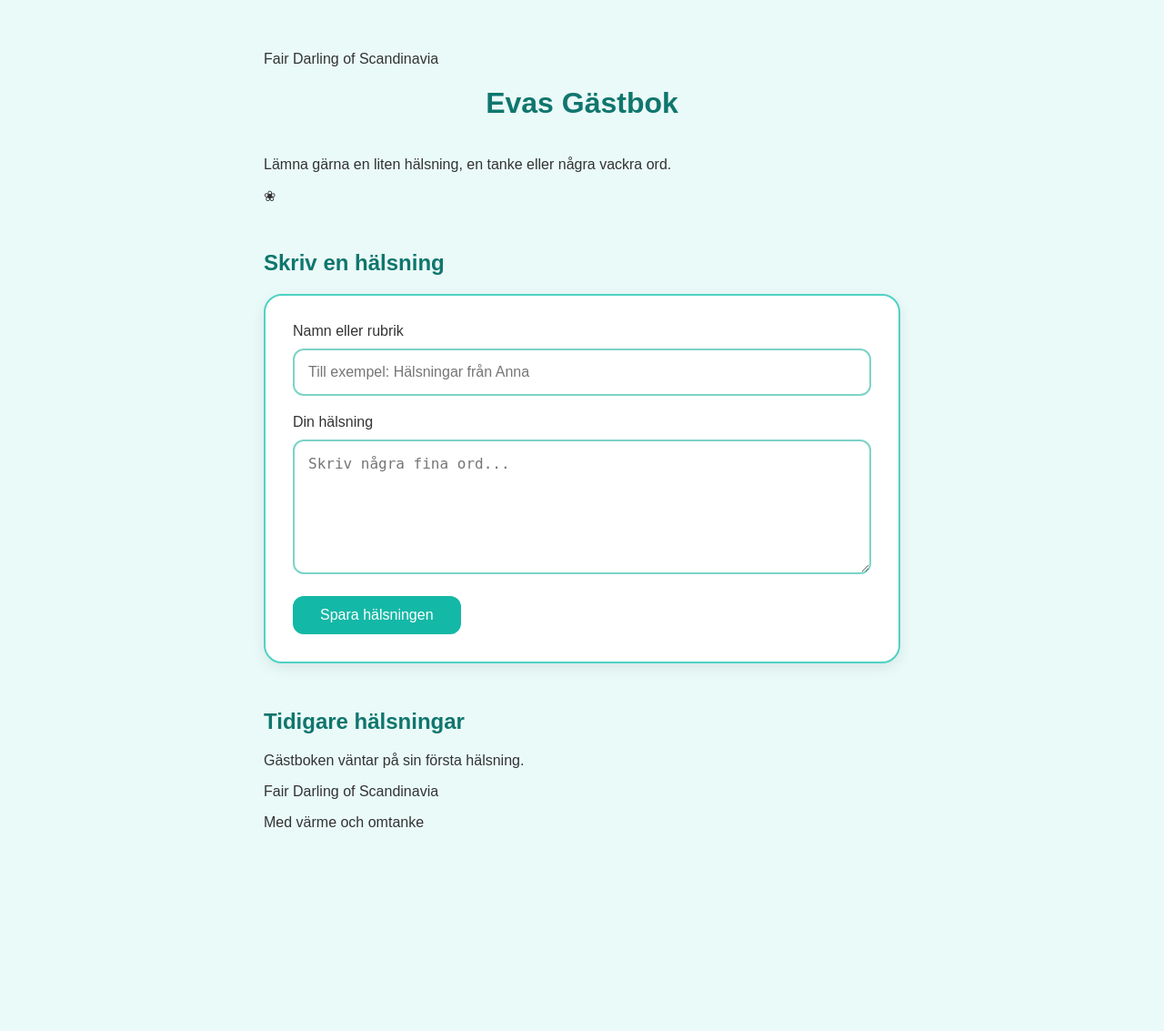
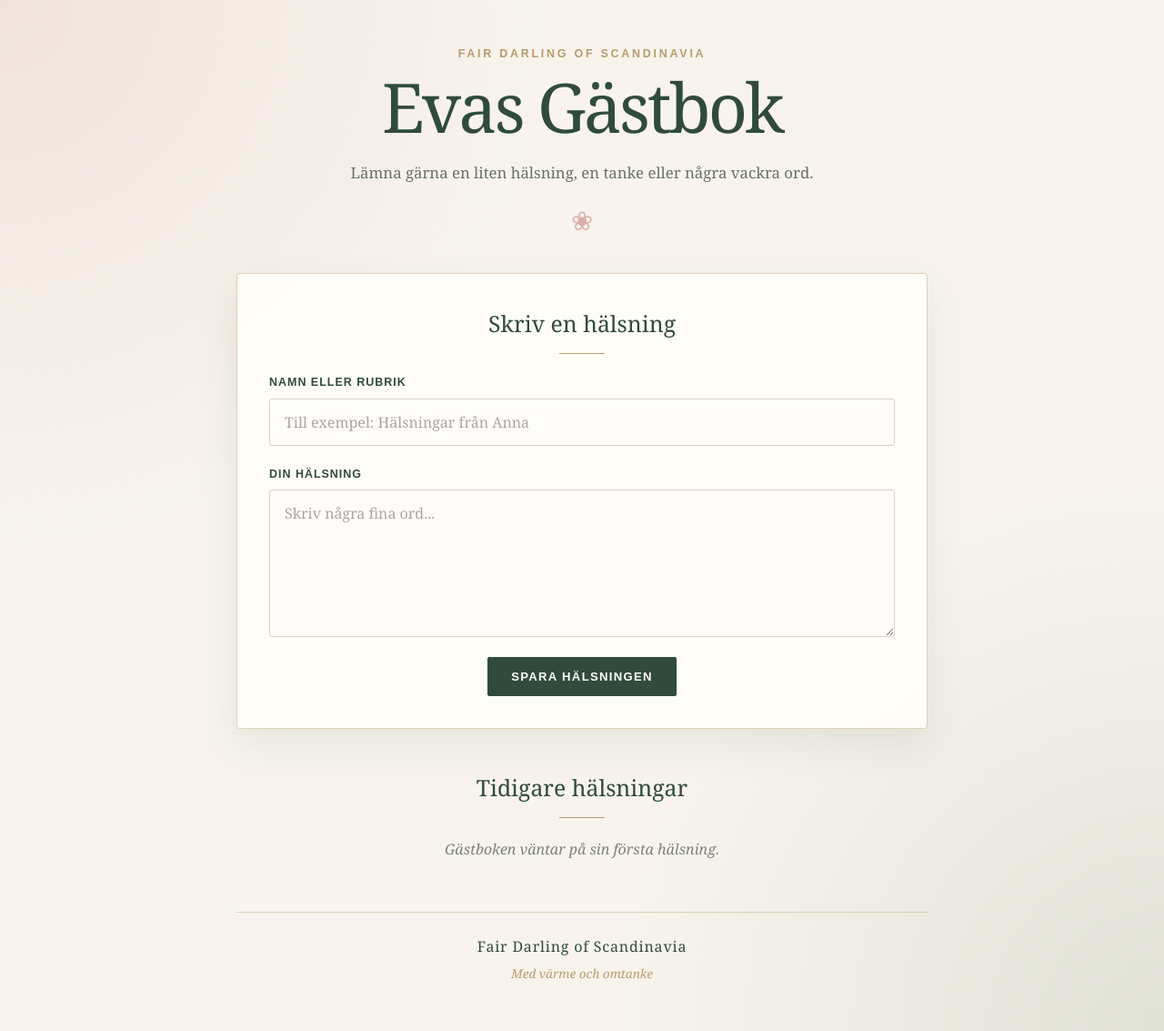
Before and after one commit to ecosunflower/guestbook, a Flask app: page / in a window 1280 px wide. Shown: the whole page at 91% size. Before the commit the page ends 909 px from the top, so only its background shows below. Run offline with Flask 3, Linux system fonts and the light colour scheme; data that the repository does not hold is empty.

Commit message:
Refactor CSS variables and styles for consistency
Ändrar utseendet! ! !

```diff
--- a/static/style.css
+++ b/static/style.css
@@ -1,113 +1,307 @@
-/* ===== Allmänt ===== */
+/* ===== Färger och grundinställningar ===== */
+
+:root {
+    --cream: #f8f4ed;
+    --paper: #fffdf9;
+    --forest: #304b3b;
+    --sage: #8d9d87;
+    --blush: #d9afa9;
+    --soft-blush: #f1ded9;
+    --gold: #b79b6c;
+    --text: #3f463f;
+}
+
+* {
+    box-sizing: border-box;
+}
 
 body {
-    background: #eafaf8;
-    font-family: Arial, Helvetica, sans-serif;
-    color: #333;
+    min-height: 100vh;
     margin: 0;
-    padding: 40px;
+    padding: 50px 20px;
+
+    background:
+        radial-gradient(
+            circle at top left,
+            rgba(217, 175, 169, 0.25),
+            transparent 35%
+        ),
+        radial-gradient(
+            circle at bottom right,
+            rgba(141, 157, 135, 0.22),
+            transparent 35%
+        ),
+        var(--cream);
+
+    color: var(--text);
+    font-family:
+        Georgia,
+        "Times New Roman",
+        serif;
+    line-height: 1.6;
 }
 
+/* ===== Sidans behållare ===== */
+
 .container {
-    width: 700px;
-    margin: auto;
+    width: min(100%, 760px);
+    margin: 0 auto;
+}
+
+/* ===== Sidhuvud ===== */
+
+.hero {
+    margin-bottom: 35px;
+    text-align: center;
+}
+
+.brand-name {
+    margin: 0 0 8px;
+
+    color: var(--gold);
+    font-family:
+        Arial,
+        Helvetica,
+        sans-serif;
+    font-size: 0.78rem;
+    font-weight: 600;
+    letter-spacing: 0.22em;
+    text-transform: uppercase;
+}
+
+h1 {
+    margin: 0;
+
+    color: var(--forest);
+    font-size: clamp(2.6rem, 8vw, 4.7rem);
+    font-weight: normal;
+    letter-spacing: -0.04em;
+    line-height: 1.05;
+}
+
+.intro {
+    max-width: 520px;
+    margin: 20px auto 0;
+
+    color: #677067;
+    font-size: 1.05rem;
+}
+
+.flower {
+    margin-top: 15px;
+
+    color: var(--blush);
+    font-size: 1.8rem;
 }
 
 /* ===== Rubriker ===== */
 
-h1 {
+h2 {
+    margin: 0 0 22px;
+
+    color: var(--forest);
+    font-size: 1.55rem;
+    font-weight: normal;
     text-align: center;
-    color: #0f766e;
-    margin-bottom: 40px;
 }
 
-h2 {
-    color: #0f766e;
-    margin-top: 50px;
+h2::after {
+    display: block;
+    width: 50px;
+    height: 1px;
+    margin: 12px auto 0;
+
+    background: var(--gold);
+    content: "";
 }
 
-/* ===== Formulär ===== */
+/* ===== Formulärskort ===== */
+
+.guestbook-form {
+    margin-bottom: 45px;
+    padding: 35px;
+
+    background: rgba(255, 253, 249, 0.94);
+    border: 1px solid rgba(183, 155, 108, 0.45);
+    border-radius: 4px;
+    box-shadow: 0 18px 45px rgba(48, 75, 59, 0.09);
+}
 
 form {
-    background: white;
-    padding: 30px;
-    border-radius: 20px;
-    border: 2px solid #4fd1c5;
-    box-shadow: 0 5px 15px rgba(0,0,0,0.08);
+    display: flex;
+    flex-direction: column;
+}
+
+label {
+    margin: 0 0 7px;
+
+    color: var(--forest);
+    font-family:
+        Arial,
+        Helvetica,
+        sans-serif;
+    font-size: 0.78rem;
+    font-weight: 600;
+    letter-spacing: 0.08em;
+    text-transform: uppercase;
 }
 
 input,
 textarea {
     width: 100%;
-    padding: 15px;
-    margin-top: 10px;
-    margin-bottom: 20px;
+    margin-bottom: 22px;
+    padding: 14px 16px;
 
-    border: 2px solid #7dd3c7;
-    border-radius: 12px;
+    background: var(--paper);
+    border: 1px solid #d8d1c5;
+    border-radius: 3px;
+    color: var(--text);
+    font-family:
+        Georgia,
+        "Times New Roman",
+        serif;
+    font-size: 1rem;
+    outline: none;
+    transition:
+        border-color 0.2s ease,
+        box-shadow 0.2s ease;
+}
 
-    font-size: 16px;
-    box-sizing: border-box;
-
-    outline: none;
+textarea {
+    min-height: 150px;
+    resize: vertical;
 }
 
 input:focus,
 textarea:focus {
-    border-color: #14b8a6;
+    border-color: var(--sage);
+    box-shadow: 0 0 0 3px rgba(141, 157, 135, 0.16);
+}
+
+input::placeholder,
+textarea::placeholder {
+    color: #aaa69f;
 }
 
 /* ===== Knapp ===== */
 
 button {
-    background: #14b8a6;
+    align-self: center;
+    min-width: 190px;
+    padding: 13px 25px;
+
+    background: var(--forest);
+    border: 1px solid var(--forest);
+    border-radius: 2px;
     color: white;
-
-    border: none;
-    border-radius: 12px;
-
-    padding: 12px 30px;
-    font-size: 16px;
-
     cursor: pointer;
-
-    transition: 0.3s;
+    font-family:
+        Arial,
+        Helvetica,
+        sans-serif;
+    font-size: 0.82rem;
+    font-weight: 600;
+    letter-spacing: 0.1em;
+    text-transform: uppercase;
+    transition:
+        background 0.2s ease,
+        color 0.2s ease,
+        transform 0.2s ease;
 }
 
 button:hover {
-    background: #0f766e;
+    background: transparent;
+    color: var(--forest);
+    transform: translateY(-2px);
 }
 
 /* ===== Gästboksinlägg ===== */
 
+.messages {
+    margin-top: 20px;
+}
+
 .post {
-    background: white;
+    position: relative;
+    margin-bottom: 18px;
+    padding: 25px 28px 25px 55px;
 
-    border-left: 8px solid #14b8a6;
+    background: var(--paper);
+    border: 1px solid rgba(217, 175, 169, 0.65);
+    border-radius: 4px;
+    box-shadow: 0 8px 25px rgba(48, 75, 59, 0.06);
+}
 
-    border-radius: 12px;
+.post-flower {
+    position: absolute;
+    top: 23px;
+    left: 24px;
 
-    padding: 20px;
-
-    margin-bottom: 20px;
-
-    box-shadow: 0 4px 10px rgba(0,0,0,.08);
+    color: var(--blush);
+    font-size: 1.2rem;
 }
 
 .post h3 {
-    margin-top: 0;
-    color: #0f766e;
+    margin: 0 0 8px;
+
+    color: var(--forest);
+    font-size: 1.25rem;
+    font-weight: normal;
 }
 
 .post p {
-    margin-bottom: 0;
+    margin: 0;
+
+    color: #5e655e;
     white-space: pre-wrap;
 }
 
-/* ===== Linje ===== */
+.empty-message {
+    color: #7a807a;
+    font-style: italic;
+    text-align: center;
+}
 
-hr {
-    border: none;
-    border-top: 1px solid #b8e6e2;
-    margin: 40px 0;
+/* ===== Sidfot ===== */
+
+footer {
+    margin-top: 55px;
+    padding-top: 25px;
+
+    border-top: 1px solid rgba(183, 155, 108, 0.4);
+    color: var(--forest);
+    text-align: center;
 }
+
+footer p {
+    margin: 0 0 4px;
+
+    font-size: 1rem;
+    letter-spacing: 0.05em;
+}
+
+footer span {
+    color: var(--gold);
+    font-size: 0.85rem;
+    font-style: italic;
+}
+
+/* ===== Mobilanpassning ===== */
+
+@media (max-width: 600px) {
+    body {
+        padding: 30px 14px;
+    }
+
+    .guestbook-form {
+        padding: 25px 20px;
+    }
+
+    .post {
+        padding: 22px 20px 22px 48px;
+    }
+
+    .post-flower {
+        left: 19px;
+    }
+}
```
